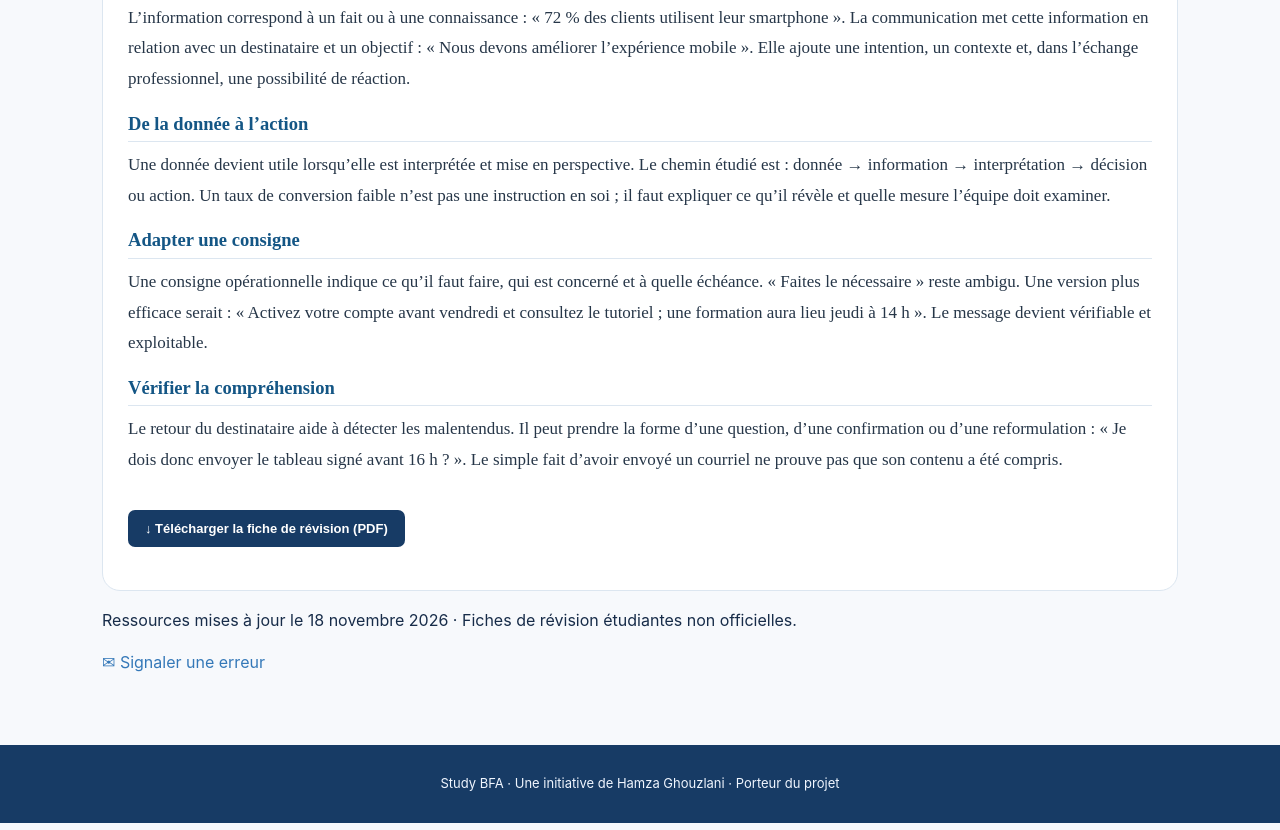
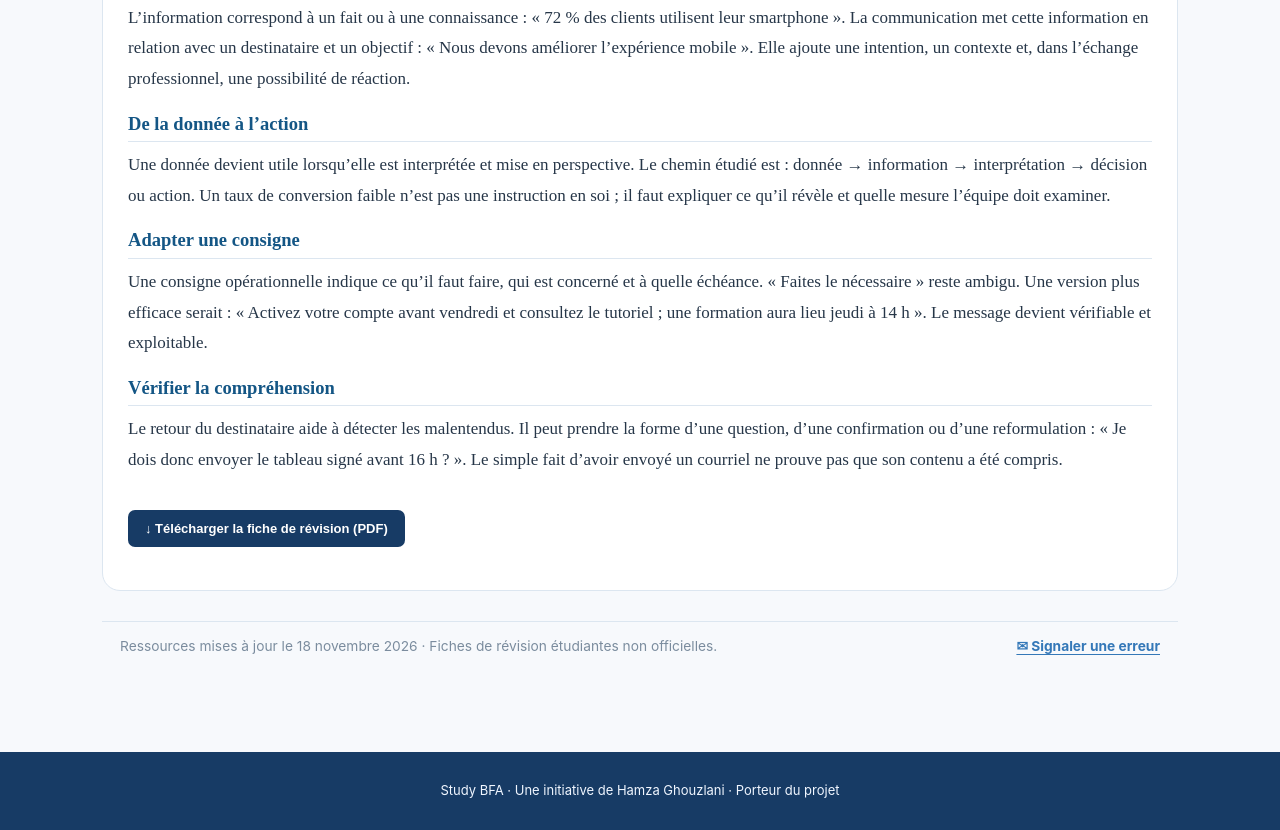
Before and after one commit to Ghouzlani/studybfa, a plain HTML site: page matieres/tec/index.html in a window 1280 px wide. Shown: the part 1301-2131 px from the top of the page. Drawn offline with Linux system fonts and the light colour scheme.

Commit message:
Remove old demo assets, improve reporting and keep PDF builds current

```diff
--- a/assets/studybfa-21.css
+++ b/assets/studybfa-21.css
@@ -292,3 +292,10 @@ header .nav img.bfa-est-logo{position:absolute!important;left:12px!important;top
  header .nav .bfa-brand-unit{padding-left:104px!important;gap:2px!important;}
  header .nav img.bfa-est-logo{left:7px!important;}
 }
+
+/* Concise editorial attribution and voluntary correction contact. */
+.sb-quality-footer{max-width:1080px;margin:30px auto 12px;padding:14px 18px;border-top:1px solid var(--border,rgba(116,139,158,.35));display:flex;align-items:center;justify-content:space-between;gap:14px;flex-wrap:wrap;font-size:.86rem;line-height:1.5}
+.sb-quality-footer p{margin:0;color:var(--muted,var(--text,#53657b));opacity:.82}
+.sb-quality-footer a{color:var(--accent,#3478b8);font-weight:700;text-decoration:underline;text-underline-offset:3px}
+.sb-quality-footer a:focus-visible{outline:3px solid #73b9ef;outline-offset:4px;border-radius:2px}
+@media(max-width:640px){.sb-quality-footer{align-items:flex-start;flex-direction:column;margin-top:24px;padding:16px 10px}}
```
